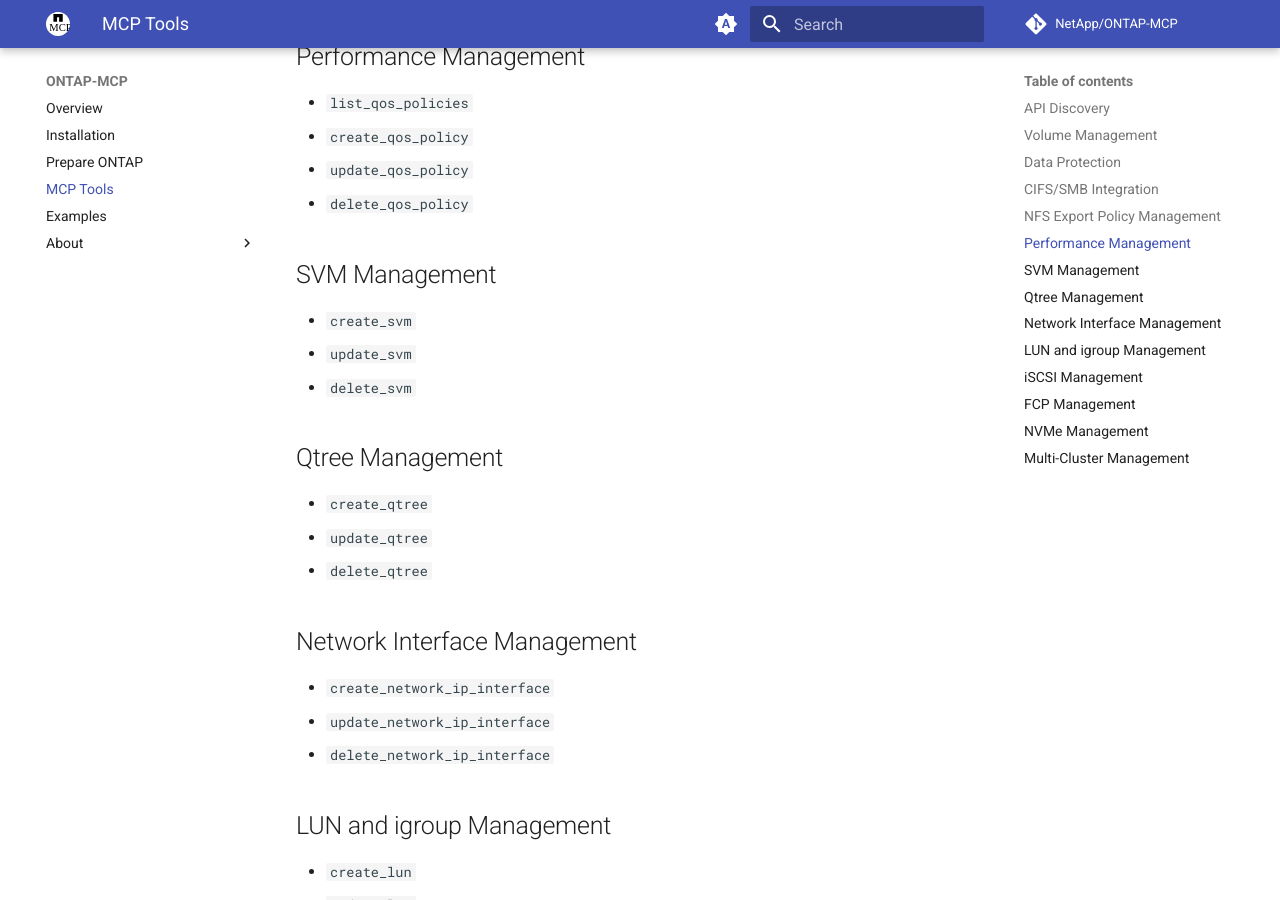
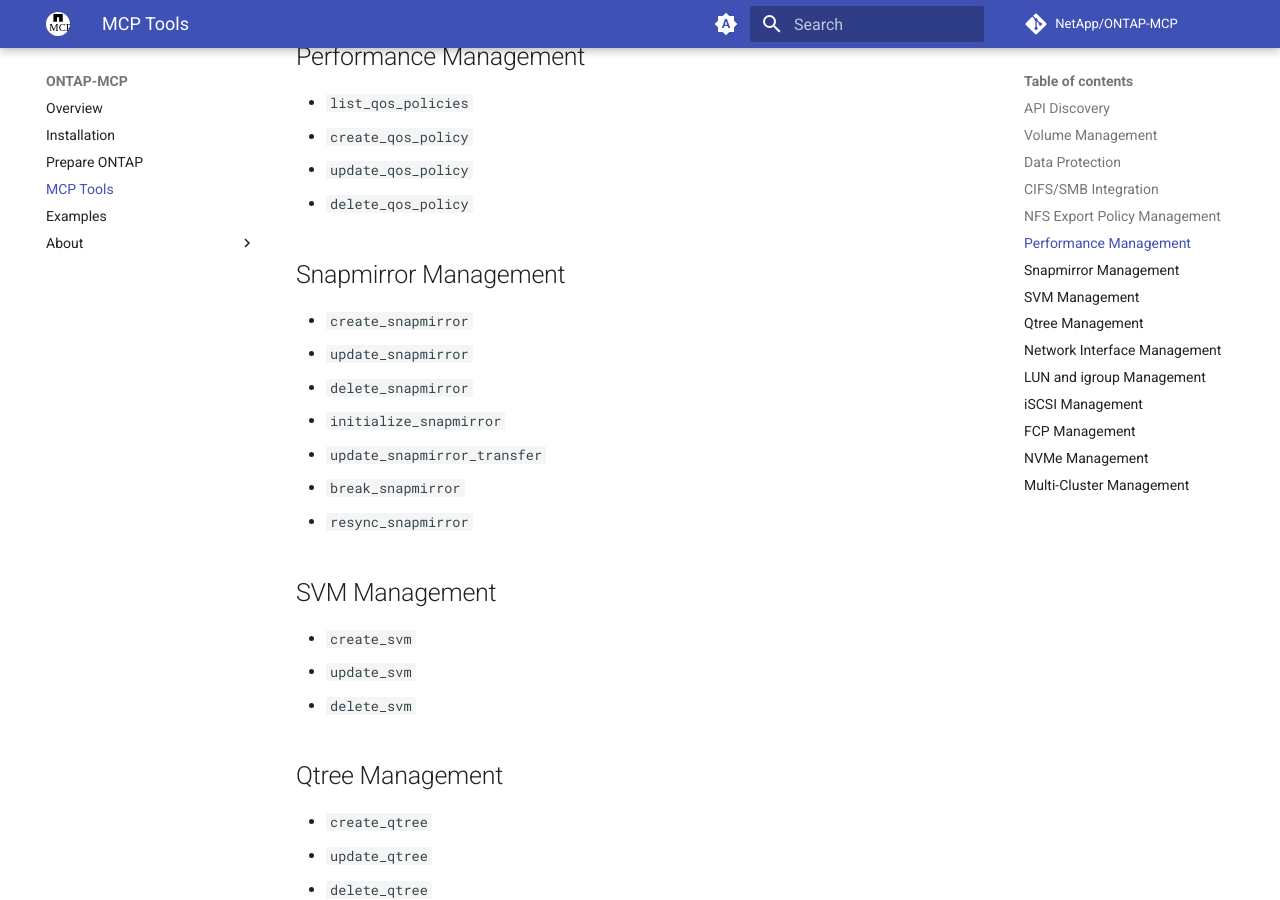
Before and after one commit to NetApp/ontap-mcp, an MkDocs documentation site: the page built from docs/tools.md, in a window 1280 px wide and 900 px high, scrolled down 1968 px. Built offline with MkDocs 1.6.1 and Material for MkDocs 9.7.7, drawn with Linux system fonts in a browser that asks for light colours; comment, search, counter and statistics services are not loaded; the version menu is left out.

Commit message:
feat: 26.04 release

```diff
--- a/docs/tools.md
+++ b/docs/tools.md
@@ -57,6 +57,15 @@
 - `create_qos_policy`
 - `update_qos_policy`
 - `delete_qos_policy`
+
+## Snapmirror Management
+- `create_snapmirror`
+- `update_snapmirror`
+- `delete_snapmirror`
+- `initialize_snapmirror`
+- `update_snapmirror_transfer`
+- `break_snapmirror`
+- `resync_snapmirror`
 
 ## SVM Management
 
```
Also changed, not shown: CHANGELOG.md (+0 -2 lines).
